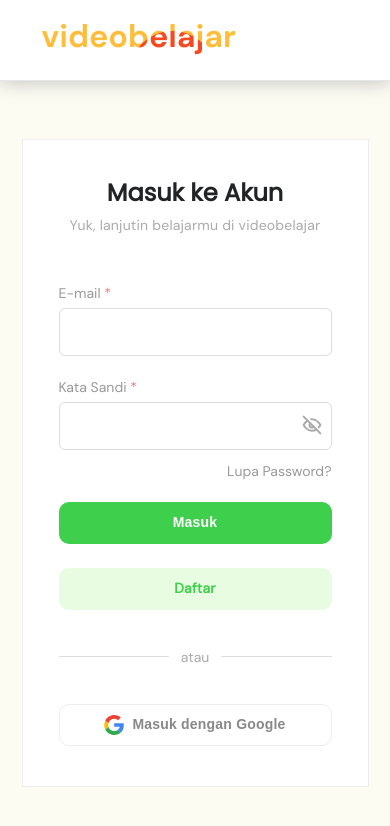
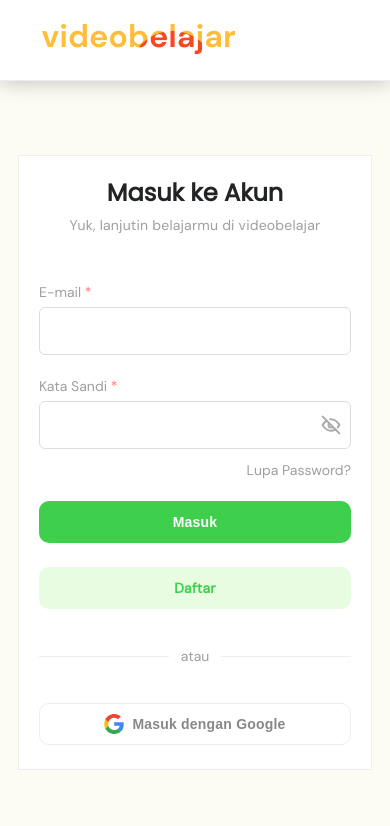
Before and after one commit to galangryandana/mission3, a plain HTML site: page login.html in a window 390 px wide. Drawn offline with Linux system fonts and the light colour scheme.

Commit message:
perbaikan halaman login

```diff
--- a/login.html
+++ b/login.html
@@ -3,36 +3,52 @@
   <head>
     <meta charset="UTF-8" />
     <meta name="viewport" content="width=device-width, initial-scale=1.0" />
+    <title>Login - Videobelajar</title>
     <link rel="stylesheet" href="style/style.css" />
+    <meta
+      name="description"
+      content="Masuk ke akun Videobelajar untuk melanjutkan belajar dan akses berbagai materi video yang tersedia."
+    />
     <link
       href="https://fonts.googleapis.com/css2?family=DM+Sans&family=Poppins&display=swap"
       rel="stylesheet"
     />
-    <title>Halaman Login</title>
   </head>
   <body>
     <nav>
       <a href="#">
-        <img src="assets/brand/logoBrand.png" alt="" />
+        <img src="assets/brand/logoBrand.png" alt="Logo videobelajar" />
       </a>
     </nav>
 
     <main>
       <form class="form-card">
-        <div class="form-header">
+        <header class="form-header">
           <h2>Masuk ke Akun</h2>
           <p>Yuk, lanjutin belajarmu di videobelajar</p>
-        </div>
+        </header>
 
         <div class="form-group">
           <label for="email">E-mail <span>*</span></label>
-          <input type="email" id="email" name="email" required />
+          <input
+            type="email"
+            id="email"
+            name="email"
+            required
+            autocomplete="email"
+          />
         </div>
 
         <div class="form-group">
           <label for="password">Kata Sandi <span>*</span></label>
           <div class="input-wrapper">
-            <input type="password" id="password" name="password" required />
+            <input
+              type="password"
+              id="password"
+              name="password"
+              required
+              autocomplete="current-password"
+            />
             <span class="password-icon">
               <img src="assets/logo/eye-password.svg" alt="" />
             </span>
@@ -42,6 +58,7 @@
         <a href="#" class="forgot-password">Lupa Password?</a>
 
         <button type="submit" class="btn btn-primary">Masuk</button>
+
         <a href="#" class="btn btn-secondary"> Daftar </a>
 
         <div class="separator">atau</div>
--- a/style/style.css
+++ b/style/style.css
@@ -129,6 +129,21 @@
 }
 /* akhir css reset */
 
+:root {
+  --bg-light: #fff;
+  --bg-main: #fcfcf2;
+  --border-input: #ddd;
+  --border-light: #eee;
+  --border-radius-btn: 10px;
+  --border-radius-input: 6px;
+  --danger-color: #ff7777;
+  --primary-color: #3ecf4c;
+  --secondary-color: #e2fcd9cc;
+  --text-dark: #222325;
+  --text-semidark: #888;
+  --text-semilight: #9f9f9f;
+}
+
 html,
 body {
   height: 100%;
@@ -143,76 +158,77 @@
   height: 80px;
   display: flex;
   align-items: center;
-  padding-left: 100px;
-  border-bottom: 1px solid #3a35411f;
+  padding-left: 6.25rem;
+  border-bottom: 1px solid var(--border-light);
   position: relative;
-  z-index: 1;;
+  z-index: 1;
 }
 
 main {
-  background-color: #fcfcf2;
+  background-color: var(--bg-main);
   display: flex;
   flex: 1;
+  padding: 1.5rem 0;
 }
 
 /* login */
 .form-card {
   font-family: "DM Sans", sans-serif;
   font-weight: 400;
-  font-size: 16px;
-  background-color: #fff;
-  width: 590px;
-  border: 1px solid #eee;
+  font-size: 1rem;
+  background-color: var(--bg-light);
+  width: 80%;
+  max-width: 590px;
+  border: 1px solid var(--border-light);
   margin: auto;
-  padding: 40px 36px;
+  padding: 2.5rem 2.25rem;
   display: flex;
   flex-direction: column;
 }
 
 .form-header {
-  margin: 0px auto;
-  margin-bottom: 50px;
+  margin: 0 auto;
+  margin-bottom: 3.125rem;
   text-align: center;
 }
 
 .form-header h2 {
   font-family: "Poppins", sans-serif;
   font-weight: 600;
-  font-size: 32px;
-  line-height: 110%;
-  color: #222325;
-  margin-bottom: 10px;
+  font-size: 2rem;
+  line-height: 1.1;
+  color: var(--text-dark);
+  margin-bottom: 0.625rem;
 }
 
 .form-header p {
-  color: #aaa;
-  line-height: 140%;
+  color: var(--text-semilight);
+  line-height: 1.4;
   letter-spacing: 0.2px;
 }
 
 .form-group {
-  margin-bottom: 24px;
+  margin-bottom: 1.5rem;
 }
 
 .form-group label {
   display: block;
-  color: #999;
-  margin-bottom: 8px;
+  color: var(--text-semilight);
+  margin-bottom: 0.5rem;
 }
 
 .form-group label span {
-  color: #ff7777;
+  color: var(--danger-color);
 }
 
 .form-group input {
   width: 100%;
-  height: 48px;
-  border: 1px solid #ddd;
-  border-radius: 6px;
-  font-size: 16px;
-  color: #888;
-  padding: 0 36px;
-  padding-left: 16px;
+  height: 3rem;
+  border: 1px solid var(--border-input);
+  border-radius: var(--border-radius-input);
+  font-size: 1rem;
+  color: var(--text-semidark);
+  padding: 0 2.25rem 0 1rem;
   box-sizing: border-box;
 }
 
@@ -222,7 +238,7 @@
 
 .password-icon {
   position: absolute;
-  right: 10px;
+  right: 0.625rem;
   top: 50%;
   transform: translateY(-50%);
 }
@@ -230,13 +246,14 @@
 .password-icon img {
   width: 20px;
   height: 20px;
+  display: block;
 }
 
 .forgot-password {
-  color: #999;
+  color: var(--text-semilight);
   text-decoration: none;
   text-align: right;
-  margin-top: -10px;
+  margin-top: -0.625rem;
 }
 
 .btn {
@@ -244,33 +261,38 @@
   justify-content: center;
   align-items: center;
   width: 100%;
-  height: 42px;
+  height: 2.625rem;
   border: none;
-  border-radius: 10px;
+  border-radius: var(--border-radius-btn);
   font-weight: 700;
-  font-size: 16px;
-  line-height: 140%;
+  font-size: 1rem;
+  line-height: 1.4;
   letter-spacing: 0.2px;
-  margin-top: 24px;
+  margin-top: 1.5rem;
   cursor: pointer;
+  transition: background-color 0.2s ease, color 0.3s ease;
+}
+
+.btn:hover {
+  filter: brightness(0.95);
 }
 
 .btn-primary {
-  background-color: #3ecf4c;
-  color: #fff;
+  background-color: var(--primary-color);
+  color: var(--bg-light);
 }
 
 .btn-secondary {
-  background-color: #e2fcd9cc;
+  background-color: var(--secondary-color);
   text-decoration: none;
-  color: #3ecf4c;
+  color: var(--primary-color);
 }
 
 .separator {
   display: flex;
   align-items: center;
-  color: #aaa;
-  margin-top: 40px;
+  color: var(--text-semilight);
+  margin-top: 2.5rem;
 }
 
 .separator::before,
@@ -278,50 +300,47 @@
   content: "";
   flex: 1;
   height: 1px;
-  background-color: #ddd;
+  background-color: var(--border-light);
 }
 
 .separator::before {
-  margin-right: 12px;
+  margin-right: 0.75rem;
 }
 
 .separator::after {
-  margin-left: 12px;
+  margin-left: 0.75rem;
 }
 
 .btn-google {
-  color: #888;
-  background-color: #fff;
-  border: 1px solid #eee;
-  margin-top: 40px;
+  color: var(--text-semidark);
+  background-color: var(--bg-light);
+  border: 1px solid var(--border-light);
+  margin-top: 2.5rem;
 }
 
 .btn-google img {
   width: 20px;
   height: 20px;
-  margin-right: 8px;
+  margin-right: 0.5rem;
 }
 
-@media screen and (max-width: 412px) {
+@media screen and (max-width: 480px) {
   nav {
-    padding-left: 20px;
+    padding-left: 1.25rem;
     box-shadow: 0px 0px 20px 0px #bbb;
   }
 
   .form-card {
-    width: 70%;
-    font-size: 14px;
+    padding: 1.5rem 1.25rem;
+    font-size: 0.875rem;
   }
 
-  .form-card .form-header h2 {
-    font-size: 24px;
+  .form-header h2 {
+    font-size: 1.5rem;
   }
 
-  .form-input .form-group input {
-    font-size: 14px;
-  }
-
-  .btn {
-    font-size: 14px;
+  .btn,
+  .form-group input {
+    font-size: 0.875rem;
   }
 }
```
